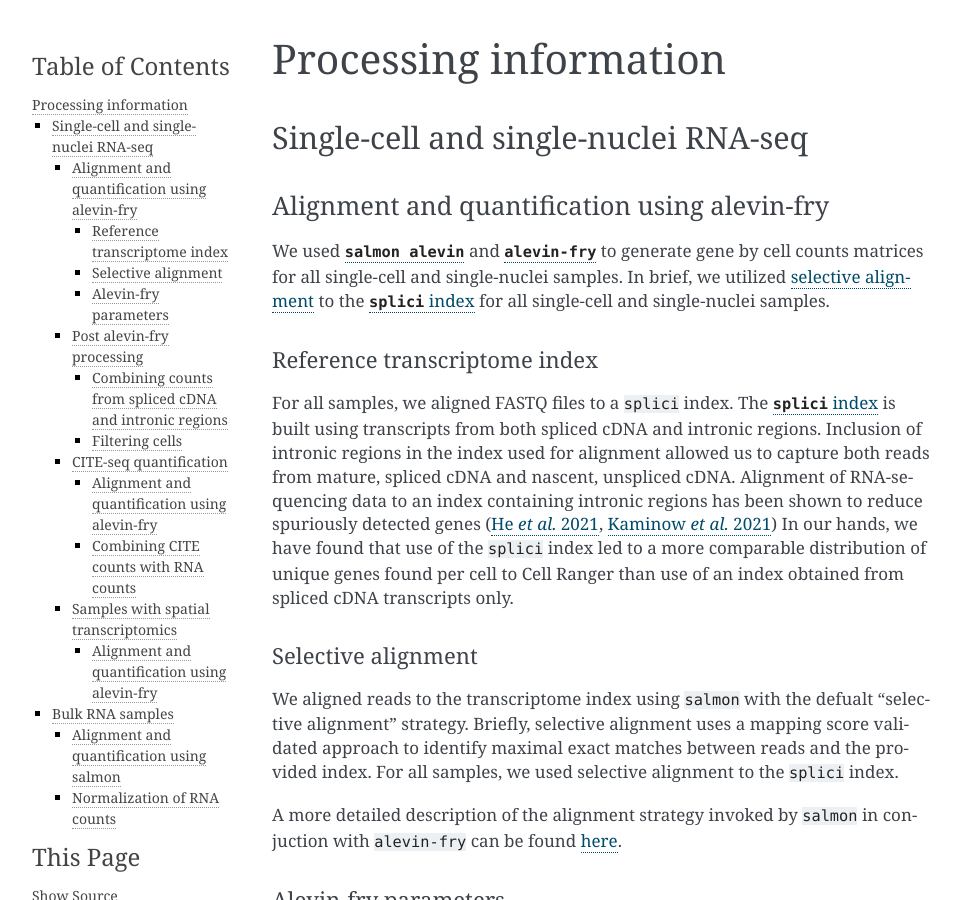
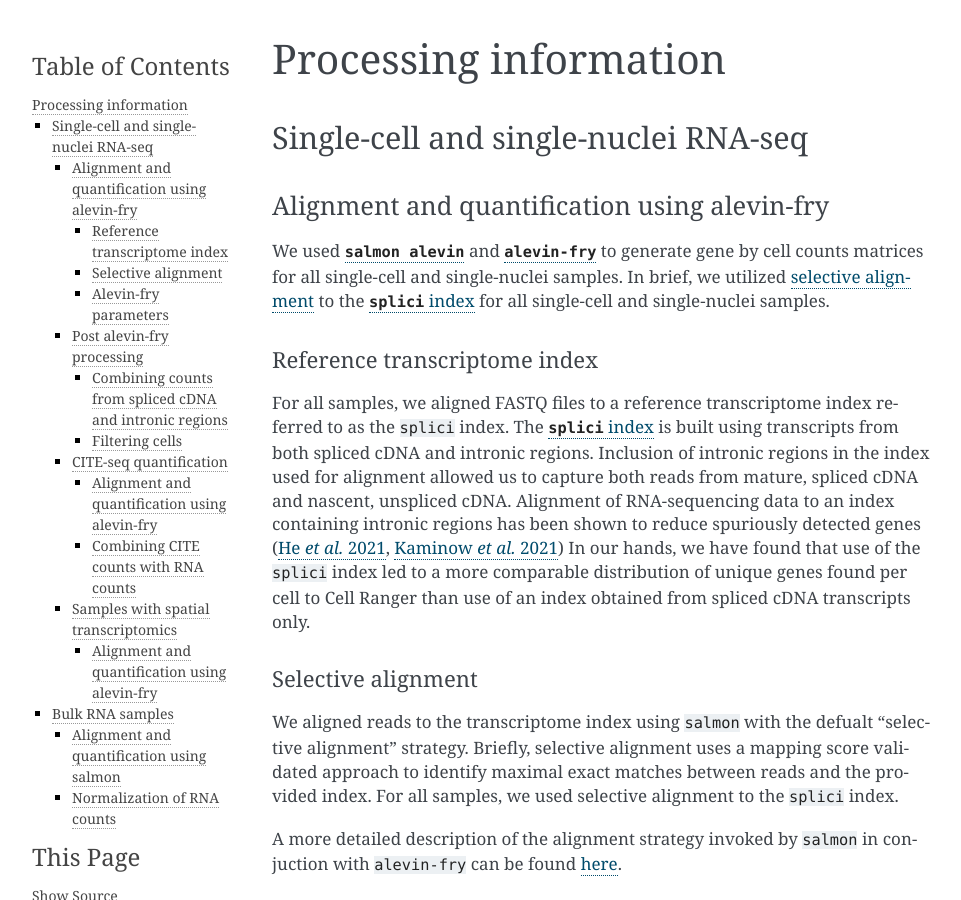
Before and after one commit to DongzeHE/scpca-docs, a Sphinx documentation site: the page built from docs/processing_information.md, in a window 1280 px wide and 900 px high. Shown: the whole window, without its empty margins (148-1109 px from the left). Built offline with Sphinx 7.4.7, drawn with Linux system fonts in a browser that asks for light colours.

Commit message:
update splici description

```diff
--- a/docs/processing_information.md
+++ b/docs/processing_information.md
@@ -9,7 +9,7 @@ In brief, we utilized [selective alignment](#selective-alignment) to the [`splic
 
 #### Reference transcriptome index
 
-For all samples, we aligned FASTQ files to a `splici` index.
+For all samples, we aligned FASTQ files to a reference transcriptome index referred to as the `splici` index.
 The [`splici` index](https://combine-lab.github.io/alevin-fry-tutorials/2021/improving-txome-specificity/) is built using transcripts from both spliced cDNA and intronic regions.
 Inclusion of intronic regions in the index used for alignment allowed us to capture both reads from mature, spliced cDNA and nascent, unspliced cDNA.
 Alignment of RNA-sequencing data to an index containing intronic regions has been shown to reduce spuriously detected genes ([He _et al._ 2021](https://www.biorxiv.org/content/10.1101/2021.06.29.450377v1), [Kaminow _et al._ 2021](https://www.biorxiv.org/content/10.1101/2021.05.05.442755v1.full#sec-5))
```
